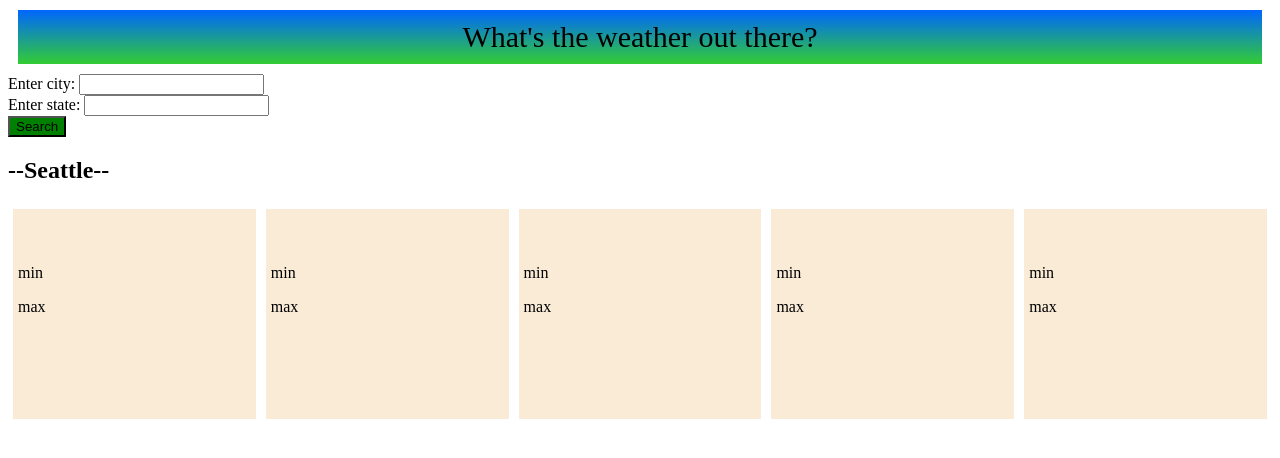
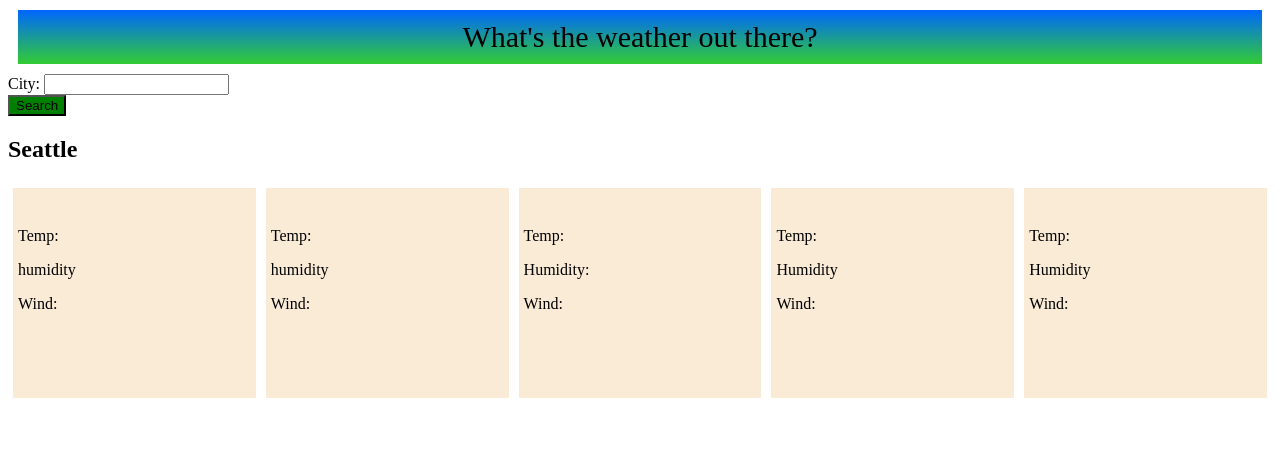
Before and after one commit to Hrzonca/cloudy-with-a-chance-of, a plain HTML site: page index.html in a window 1280 px wide. Drawn offline with nearby package versions, Linux system fonts and the light colour scheme.

Commit message:
get the api to pull data in the console now i need it to display on screen.

```diff
--- a/assets/css/style.css
+++ b/assets/css/style.css
@@ -29,6 +29,10 @@ main .weatherData {
     background-color: antiquewhite;
     width: 300px;
     height: 200px
+}
+
+p {
+    display: block;
 }
 
 /* article, .databox, .userinput, .cityName, .inputcontainer, button {
--- a/assets/script/script.js
+++ b/assets/script/script.js
@@ -1,17 +1,19 @@
-var apiKey = "33adff521a186dea6eea773c8456a07b";
+var apiKey = "6626d5ad59e31e91beeeb7b3404a2cab";
 var city = document.querySelector("databox");
 var fetchButton = document.querySelector('.searchbutton');
 var weatherData = document.querySelector("ul")
 const newName = document.querySelector(".userinput");
 const cityName = document.querySelector(".cityName");
-
-
-
+// var today = moment();
+// $(".weatherData").text(today.format("dddd"));
 
 //connect _weatherTable instead of repeating html
 function showWeather() {
+    cityName.innerHTML = newName.value;
     var queryURL = "https://api.openweathermap.org/data/2.5/weather?q=" + newName.value + "&appid=" + apiKey;
-    cityName.innerHTML = "--" + newName.value + "--";
+
+    console.log(newName.value);
+    console.log(cityName.value);
 
     fetch(queryURL)
         .then(response => {
@@ -20,15 +22,32 @@ function showWeather() {
         })
         .then(data => {
             console.log('fetch response');
-            for (var i = 0; i = data.length; i++) {
+            for (var i = 0; i < 5; i++) {
+                document.getElementsByClassName("temp" + (i + 1) + "temp").innerHTML = "Temp:" + Number(data.main.temp - 286.43) + "°F";
                 console.log(data);
             }
 
+            var fiveDay = "https://api.openweathermap.org/data/2.5/forecast?q=" + newName.value + "&appid=" + apiKey;
+
+            fetch(fiveDay)
+            .then(response => {
+                console.log("pulling data")
+                return response.json();
+            })
+
         })
+        //data.weather.icon inside this function
 
 }
+
+//moment for the 5 day forcast
+//add function for localstrage to save the previous entries.
+//if else statments inside the fetch qu URl
 fetchButton.addEventListener("click", showWeather);
 
+
+
+//weather icons link from openweather http://openweathermap.org/img/wn/
 
 //once the data is pulled it should appear in these rows
 
@@ -56,9 +75,12 @@ fetchButton.addEventListener("click", showWeather);
 // .then(response => response.json())
 // .then(data => {
 //     for (i=0;i<5;i++) {
-//         document.getElementById("day" + (i+1)+ "min").innerHTML = "min:" + number(data.list[i].main.temp_min -288.53).tofixed(1)+ "°";
+//         document.getElementById("day" + (i+1)+ "Min").innerHTML = "Min:" + Number(data.main.temp_min -284.74).tofixed(1)+ "°";
 //     }
 //     for (i=0;i<5;i++) {
 //         document.getElementById("day" + (i+1)+ "max").innerHTML = "max:" + number(data.list[i].main.temp_max -288.53).tofixed(1)+ "°";
 //     }
 // })
+
+//https://calendly.com/fsf-tutor-team/savien-love
+//https://calendly.com/fsf-tutor-team/tutor-session
--- a/index.html
+++ b/index.html
@@ -13,64 +13,69 @@
     <header>What's the weather out there?</header>
 
     <section class="inputbox">
-    <section class="databox">Enter city:
+        <section class="databox">City:
             <input type="text" class="userinput"></input>
         </section>
-    <section>Enter state:
-    <input type="text" class="userstate"></input>
     </section>
     <button class="searchbutton">Search</button>
-        <h2 class="cityName">--Seattle--</h2>
+    <h2 class="cityName">Seattle</h2>
     </section>
 
+    <!-- current day -->
     <main>
         <section class="weatherData">
-            <div class="displayicons"></div>
+            <div class="displayicons">
                 <div class="icons"></div>
-            <p class="weather" id="day1"></p>
                 <div class="image"><img src="" class="imgClass" id="img1" alt=""><img></div>
-            <p class="mintemp" id="day1min">min</p>
-            <p class="maxtemp" id="day1max">max</p>
+            </div>
+            <p class="temp">Temp:</p>
+            <p class="humidity">humidity</p>
+            <p class="wind">Wind: </p>
         </section>
 
         <section class="weatherData">
-            <div class="displayicons"></div>
+            <div class="displayicons">
                 <div class="icons"></div>
-            <p class="weather" id="day2"></p>
               <div class="image"><img src="" class="imgClass" id="img2" alt=""><img></div>
-            <p class="mintemp" id="day2min">min</p>
-            <p class="maxtemp" id="day2max">max</p>
+            </div>
+            <p class="temp">Temp:</p>
+            <p class="humidity">humidity</p>
+            <p class="wind">Wind: </p>
         </section>
 
         <div class="weatherData">
-            <div class="displayicons"></div>
+            <div class="displayicons">
                 <div class="icons"></div>
-            <p class="weather" id="day3"></p>
                  <div class="image"><img src="" class="imgClass" id="img3" alt=""><img></div>
-            <p class="mintemp" id="day3min">min</p>
-            <p class="maxtemp" id="day3max">max</p>
+        </div>
+            <p class="temp">Temp: </p>
+            <p class="humidity">Humidity: </p>
+            <p class="wind">Wind: </p>
         </div>
 
         <div class="weatherData">
-            <div class="displayicons"></div>
+            <div class="displayicons">
                 <div class="icons"></div>
-            <p class="weather" id="day4"></p>
              <div class="image"><img src="" class="imgClass" id="img4" alt=""><img></div>
-            <p class="mintemp" id="day4min">min</p>
-            <p class="maxtemp" id="day4max">max</p>
+            </div>
+            <p class="temp">Temp:</p>
+            <p class="humidity">Humidity</p>
+            <p class="wind">Wind: </p>
         </div>
 
         <div class="weatherData">
-            <div class="displayicons"></div>
+            <div class="displayicons">
                 <div class="icons"></div>
-            <p class="weather" id="day5"></p>
             <div class="image"><img src="" class="imgClass" id="img5" alt=""><img></div>
-            <p class="mintemp" id="day5min">min</p>
-            <p class="maxtemp" id="day5max">max</p>
+            </div>
+            <p class="temp">Temp:</p>
+            <p class="humidity">Humidity</p>
+            <p class="wind">Wind: </p>
         </div>
     </main>
 
     <script src="https://code.jquery.com/jquery-3.5.1.min.js"></script>
+    <script src="https://cdnjs.cloudflare.com/ajax/libs/moment.js/2.24.0/moment.min.js"></script>
     <script src="./assets/script/script.js"></script>
 
 </body>
```
Lines whose indentation alone changed are shown as unchanged.
